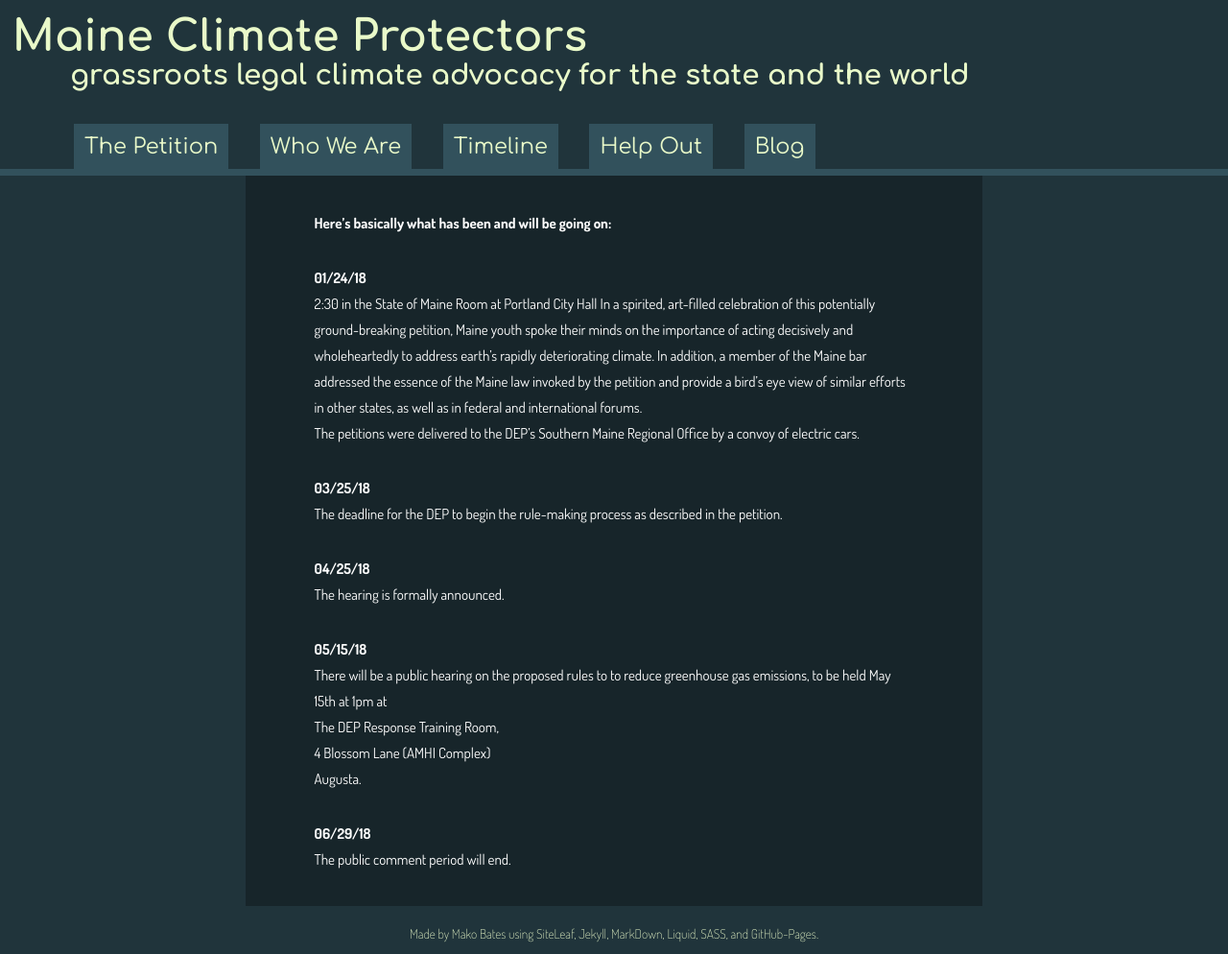
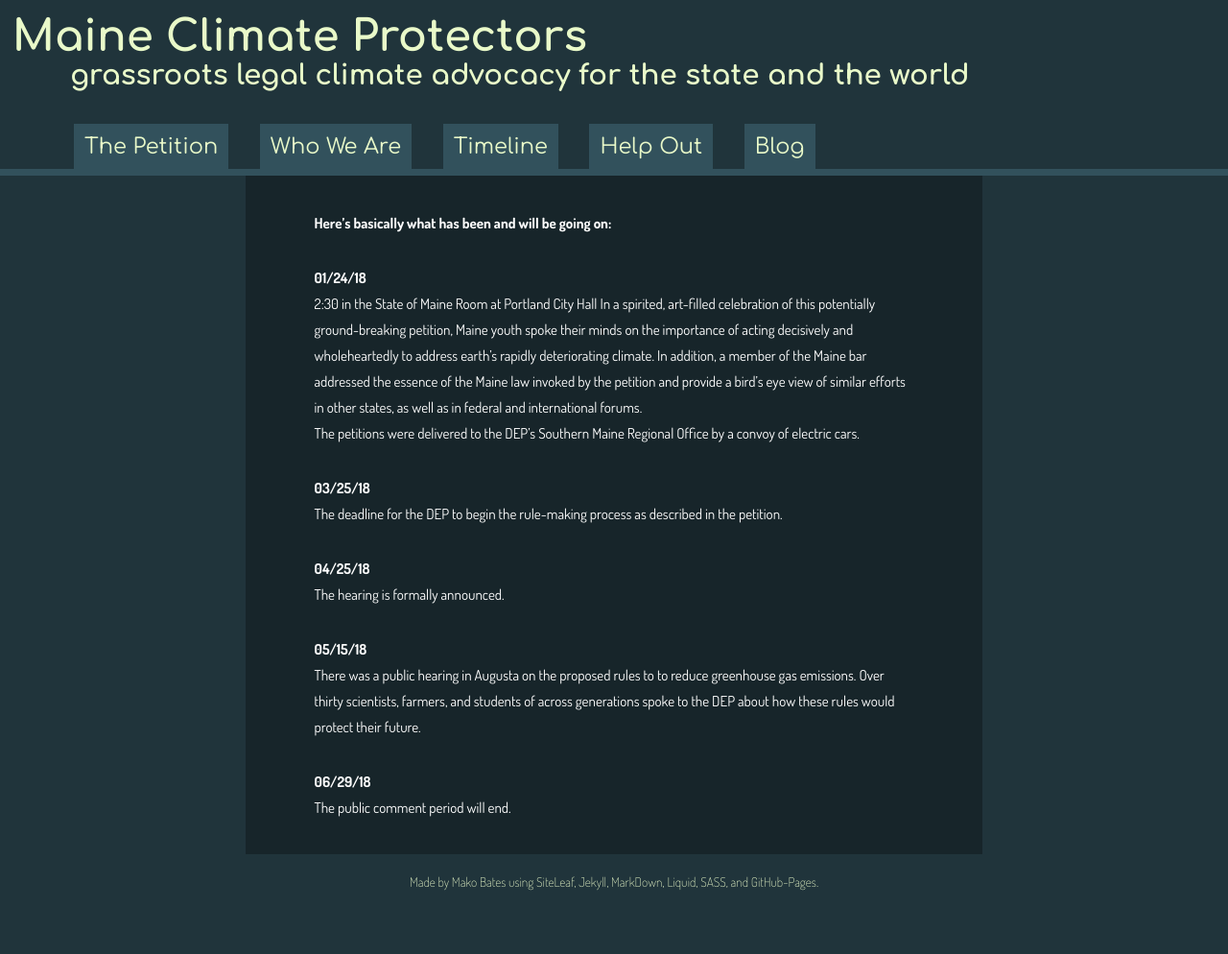
Before and after one commit to ShapeOfMatter/maine-climate-protectors, a Jekyll site: the page built from timeline.markdown, in a window 1280 px wide. Shown: the whole page at 96% size. Built offline with Jekyll 4.4.1, drawn with Linux system fonts in a browser that asks for light colours; after the commit the page ends 940 px from its top, so only the background shows below that.

Commit message:
Updated Timeline

```diff
--- a/timeline.markdown
+++ b/timeline.markdown
@@ -17,9 +17,9 @@ events:
 - date: 2018-04-25 00:00:00 -04:00
   text: 'The hearing is formally announced. '
 - date: 2018-05-15 00:00:00 -04:00
-  text: "There will be a public hearing on the proposed rules to to reduce greenhouse
-    gas emissions, to be held May 15th at 1pm at  \n    The DEP Response Training
-    Room,  \n    4 Blossom Lane (AMHI Complex)  \n    Augusta."
+  text: There was a public hearing in Augusta on the proposed rules to to reduce greenhouse
+    gas emissions. Over thirty scientists, farmers, and students of across generations
+    spoke to the DEP about how these rules would protect their future.
 - date: 2018-06-29 00:00:00 -04:00
   text: The public comment period will end.
 ---
```
